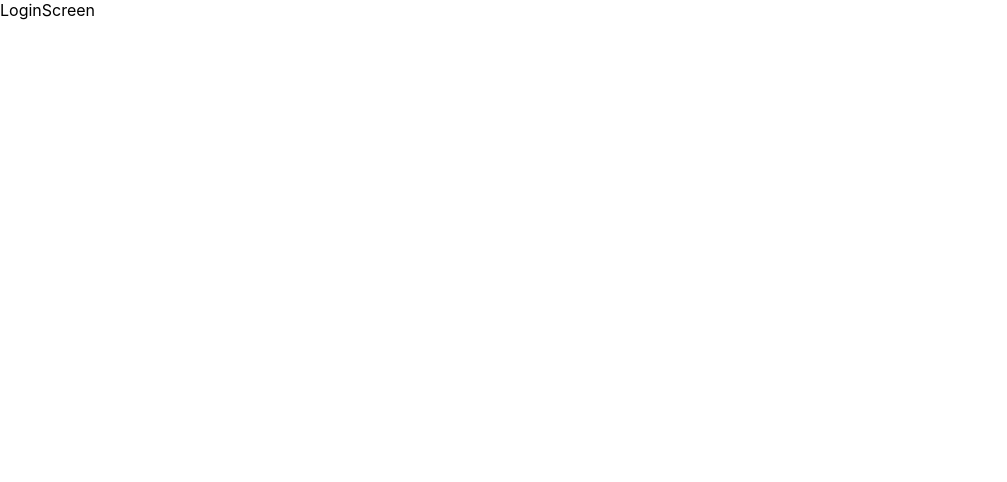
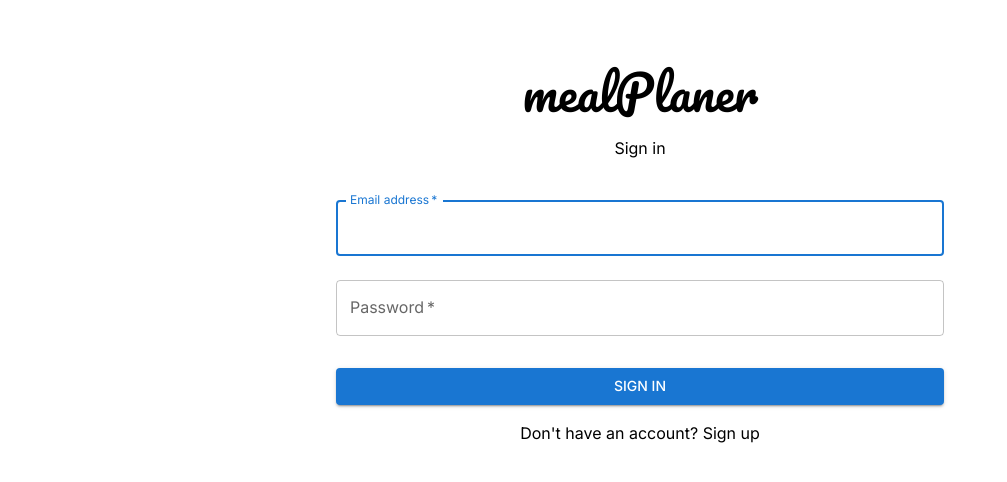
Before and after one commit to DanielBackEnd/mp-meal-planner, a React (Create React App) app in the folder frontend/: page / in a window 1280 px wide. Shown: the top 482 px of the page, without its empty margins (0-1007 px from the left). Built offline with nearby package versions, Linux system fonts and the light colour scheme.

Commit message:
created basic loginScreen UI

```diff
--- a/frontend/src/index.css
+++ b/frontend/src/index.css
@@ -1,3 +1,6 @@
+@import url('https://fonts.googleapis.com/css2?family=Pacifico&display=swap');
+@import url('https://fonts.googleapis.com/css2?family=Inter:ital,opsz,wght@0,14..32,100..900;1,14..32,100..900&display=swap');
+
 body {
   margin: 0;
   font-family: -apple-system, BlinkMacSystemFont, 'Segoe UI', 'Roboto', 'Oxygen',
--- a/frontend/src/index.js
+++ b/frontend/src/index.js
@@ -9,6 +9,7 @@ import {
 import { Provider } from 'react-redux';
 import store from './store.js';
 import './index.css';
+import { createTheme, ThemeProvider } from '@mui/material/styles';
 import App from './App';
 import LoginScreen from './screens/LoginScreen.jsx';
 import RegisterScreen from './screens/RegisterScreen.jsx';
@@ -22,11 +23,22 @@ const router = createBrowserRouter(
   )
 );
 
+const theme = createTheme({
+  typography: {
+    fontFamily: 'Inter, sans-serif',
+    h3: {
+      fontFamily: 'Pacifico, cursive',
+    },
+  },
+});
+
 const root = ReactDOM.createRoot(document.getElementById('root'));
 root.render(
   <React.StrictMode>
     <Provider store={store}>
-      <RouterProvider router={router} />
+      <ThemeProvider theme={theme}>
+        <RouterProvider router={router} />
+      </ThemeProvider>
     </Provider>
   </React.StrictMode>
 );
--- a/frontend/src/screens/LoginScreen.jsx
+++ b/frontend/src/screens/LoginScreen.jsx
@@ -1,4 +1,74 @@
+import { Container, Box, Typography, TextField, Button } from '@mui/material';
+import { Link } from 'react-router-dom';
+
 const LoginScreen = () => {
-  return <div>LoginScreen</div>;
+  const submitHandler = e => {
+    e.preventDefault();
+    console.log('submitted');
+  };
+
+  return (
+    <Container maxWidth='sx'>
+      <Box
+        sx={{
+          marginTop: 8,
+          display: 'flex',
+          flexDirection: 'column',
+          alignItems: 'center',
+        }}
+      >
+        <Typography variant='h3' component='h1' sx={{ mb: 2 }}>
+          mealPlaner
+        </Typography>
+        <Typography variant='body1' component='h2' sx={{ mb: 2 }}>
+          Sign in
+        </Typography>
+        <Box
+          component='form'
+          noValidate
+          onSubmit={submitHandler}
+          sx={{ mt: 1 }}
+        >
+          <TextField
+            margin='normal'
+            required
+            fullWidth
+            id='email'
+            label='Email address'
+            name='email'
+            autoFocus
+          />
+          <TextField
+            margin='normal'
+            required
+            fullWidth
+            name='password'
+            label='Password'
+            type='password'
+            id='password'
+          />
+          <Button
+            type='submit'
+            fullWidth
+            variant='contained'
+            sx={{ mt: 3, mb: 2 }}
+          >
+            Sign in
+          </Button>
+          <Box sx={{ display: 'flex', justifyContent: 'center' }}>
+            <Typography variant='body1'>
+              Don't have an account?{' '}
+              <Link
+                to='/register'
+                style={{ textDecoration: 'none', color: 'inherit' }}
+              >
+                Sign up
+              </Link>
+            </Typography>
+          </Box>
+        </Box>
+      </Box>
+    </Container>
+  );
 };
 export default LoginScreen;
```
